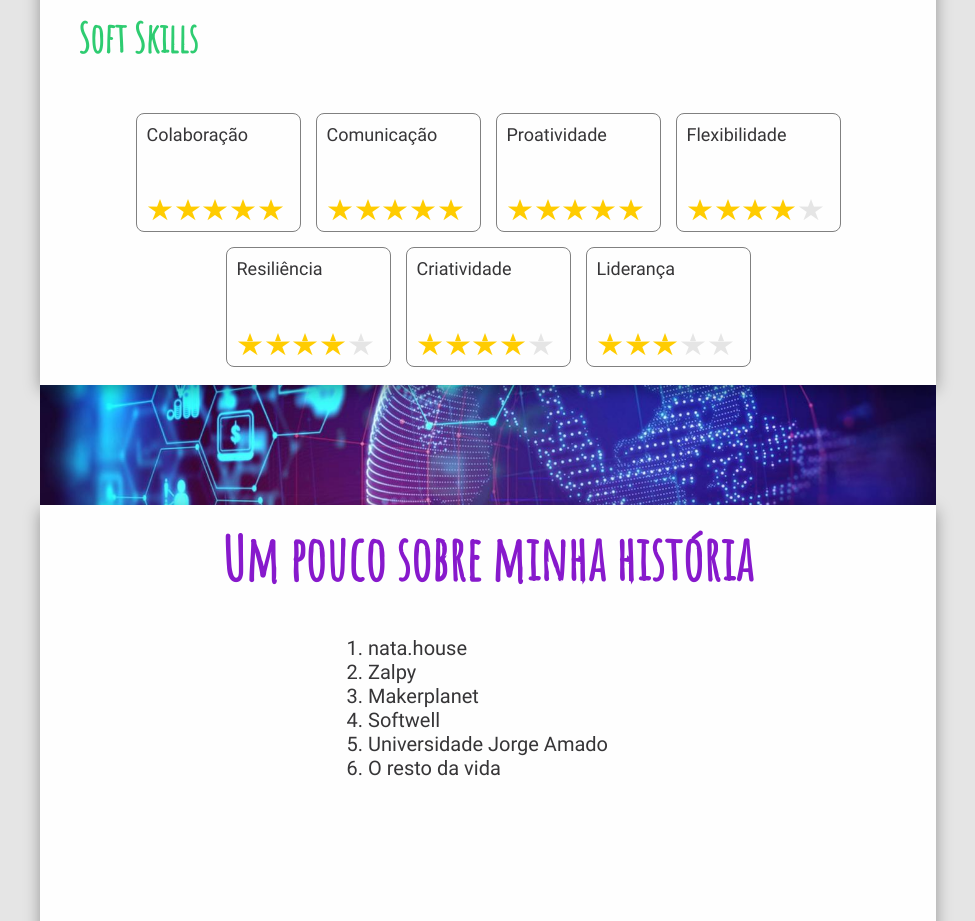
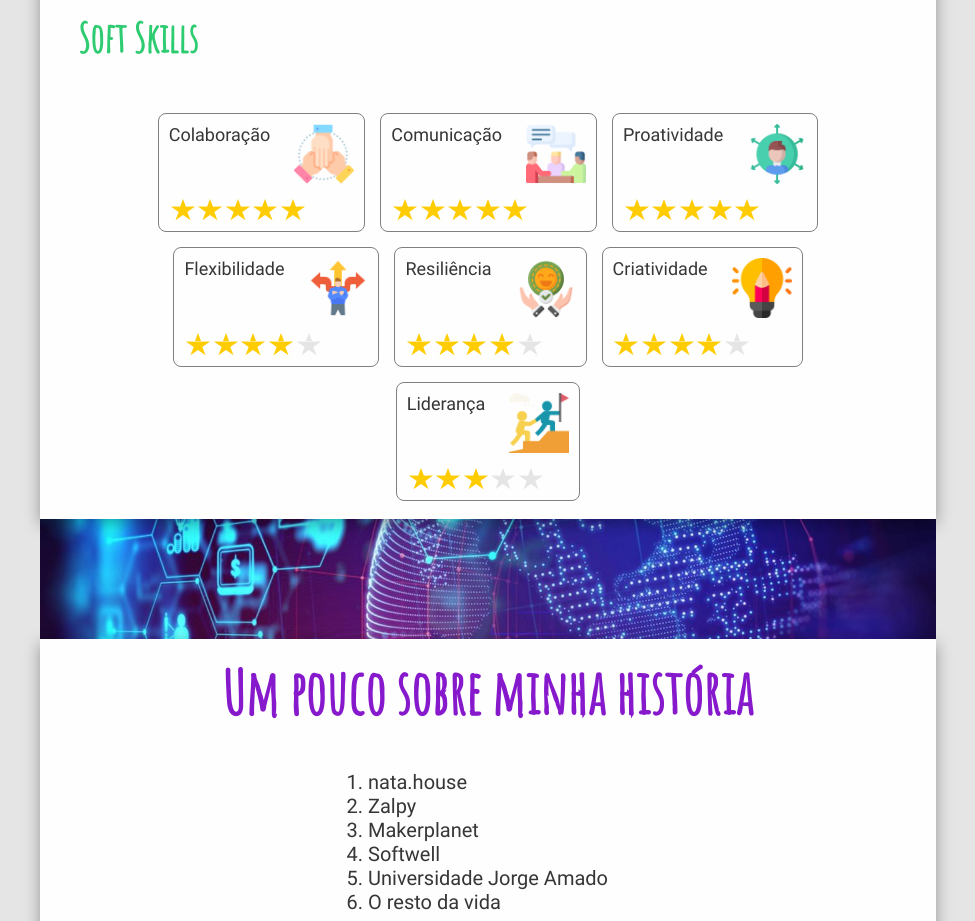
Before and after one commit to karanmelo/karanmelo-page, a React (Create React App) app: page / in a window 1280 px wide. Shown: the part 2160-3081 px from the top of the page, without its empty margins (152-1127 px from the left). Built offline with nearby package versions, Linux system fonts and the light colour scheme.

Commit message:
feat: add soft skills icons

```diff
--- a/src/components/layouts/Layout/Main/Content/SectionSkills/SoftSkills/index.tsx
+++ b/src/components/layouts/Layout/Main/Content/SectionSkills/SoftSkills/index.tsx
@@ -2,6 +2,13 @@ import React from 'react';
 
 import { Rating } from 'components/ui-components';
 
+import ColaborationIcon from '../../../../../../../assets/colaboration.png';
+import ComunitcationIcon from '../../../../../../../assets/comunication.png';
+import CriativityIcon from '../../../../../../../assets/criativity.png';
+import FlexibilityIcon from '../../../../../../../assets/flexibility.png';
+import LeadershipIcon from '../../../../../../../assets/leadership.png';
+import ProactivityIcon from '../../../../../../../assets/proactivity.png';
+import ResilienceIcon from '../../../../../../../assets/resilience.png';
 import * as S from './styles';
 
 export const SoftSkills: React.FC = () => (
@@ -9,25 +16,55 @@ export const SoftSkills: React.FC = () => (
     <S.Title>Soft Skills</S.Title>
     <S.Content>
       <S.RatingWrapper>
-        <Rating label="Colaboração" value={5} quantity={5} />
+        <Rating
+          label="Colaboração"
+          value={5}
+          quantity={5}
+          img={ColaborationIcon}
+        />
       </S.RatingWrapper>
       <S.RatingWrapper>
-        <Rating label="Comunicação" value={5} quantity={5} />
+        <Rating
+          label="Comunicação"
+          value={5}
+          quantity={5}
+          img={ComunitcationIcon}
+        />
       </S.RatingWrapper>
       <S.RatingWrapper>
-        <Rating label="Proatividade" value={5} quantity={5} />
+        <Rating
+          label="Proatividade"
+          value={5}
+          quantity={5}
+          img={ProactivityIcon}
+        />
       </S.RatingWrapper>
       <S.RatingWrapper>
-        <Rating label="Flexibilidade" value={4} quantity={5} />
+        <Rating
+          label="Flexibilidade"
+          value={4}
+          quantity={5}
+          img={FlexibilityIcon}
+        />
       </S.RatingWrapper>
       <S.RatingWrapper>
-        <Rating label="Resiliência" value={4} quantity={5} />
+        <Rating
+          label="Resiliência"
+          value={4}
+          quantity={5}
+          img={ResilienceIcon}
+        />
       </S.RatingWrapper>
       <S.RatingWrapper>
-        <Rating label="Criatividade" value={4} quantity={5} />
+        <Rating
+          label="Criatividade"
+          value={4}
+          quantity={5}
+          img={CriativityIcon}
+        />
       </S.RatingWrapper>
       <S.RatingWrapper>
-        <Rating label="Liderança" value={3} quantity={5} />
+        <Rating label="Liderança" value={3} quantity={5} img={LeadershipIcon} />
       </S.RatingWrapper>
     </S.Content>
   </S.Container>
```
